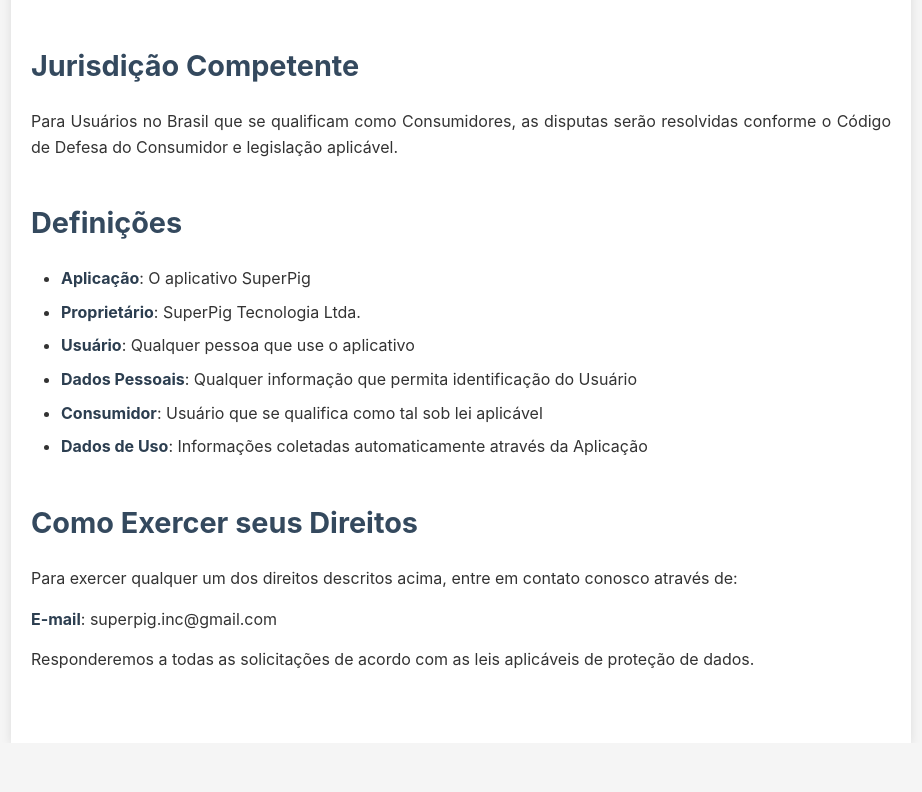
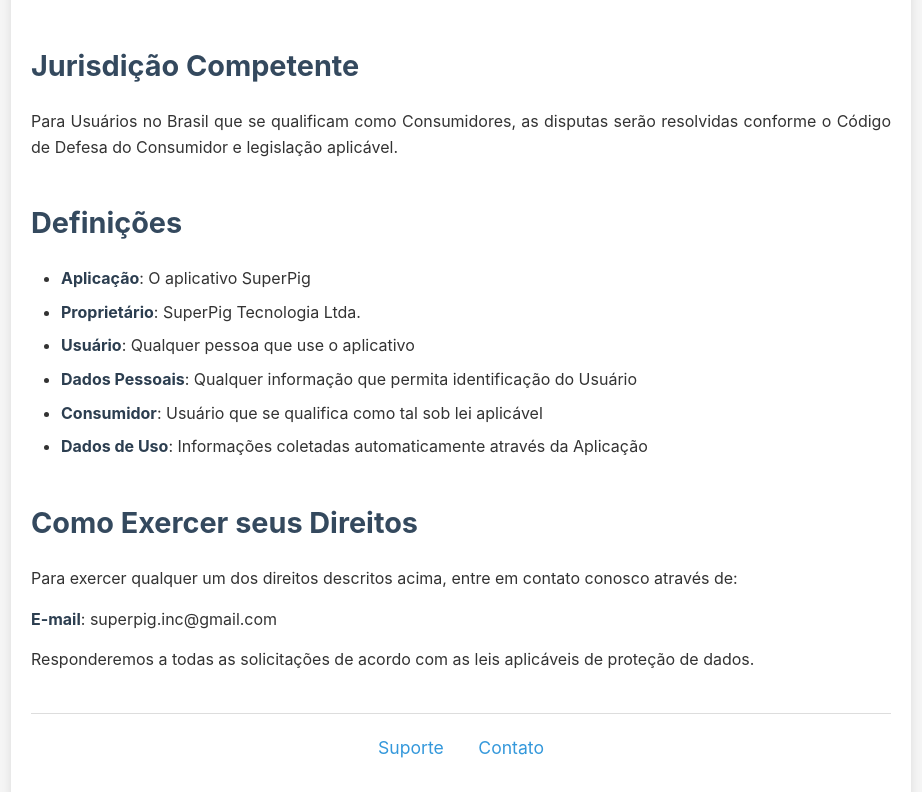
Before and after one commit to julianaprado/superpig-privacy, a plain HTML site: page index.html in a window 1280 px wide. Shown: the part 5702-6494 px from the top of the page, without its empty margins (179-1101 px from the left). Before the commit the page ends 6445 px from the top, so only its background shows below. Drawn offline with Linux system fonts and the light colour scheme.

Commit message:
support url

```diff
--- a/index.html
+++ b/index.html
@@ -79,6 +79,24 @@
 
         .section {
             margin-bottom: 30px;
+        }
+
+        .footer-links {
+            text-align: center;
+            margin-top: 40px;
+            padding-top: 20px;
+            border-top: 1px solid #ddd;
+        }
+
+        .footer-links a {
+            color: #3498db;
+            text-decoration: none;
+            margin: 0 15px;
+            font-size: 1.1em;
+        }
+
+        .footer-links a:hover {
+            text-decoration: underline;
         }
 
         @media (max-width: 768px) {
@@ -312,6 +330,11 @@
             <p><strong>E-mail</strong>: superpig.inc@gmail.com</p>
             <p>Responderemos a todas as solicitações de acordo com as leis aplicáveis de proteção de dados.</p>
         </div>
+
+        <div class="footer-links">
+            <a href="support.html">Suporte</a>
+            <a href="mailto:superpig.inc@gmail.com">Contato</a>
+        </div>
     </div>
 </body>
 </html>
```
